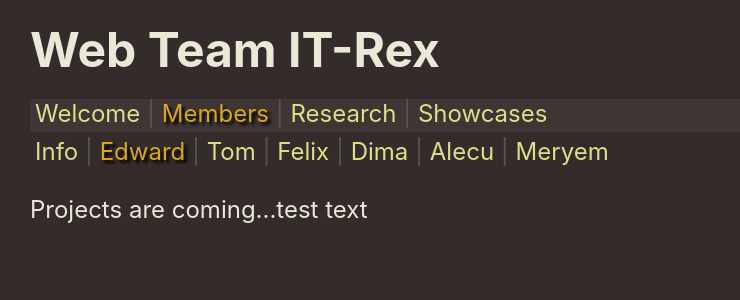
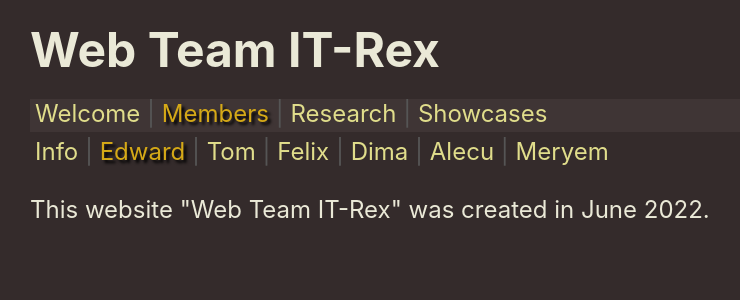
Before and after one commit to Web-Team-IT-Rex/frontend, a React (Vite) app: page /members/edward in a window 1280 px wide. Shown: the top 300 px of the page, without its empty margins (0-740 px from the left). Built offline with nearby package versions, Linux system fonts and the light colour scheme.

Commit message:
works in two components

```diff
--- a/src/App.jsx
+++ b/src/App.jsx
@@ -12,11 +12,15 @@ import { PageMembersAlecu } from './pages/members/PageMembersAlecu';
 import { PageMembersMeryem } from './pages/members/PageMembersMeryem';
 import { NavLink, Routes, Route, Navigate } from 'react-router-dom';
 import { Separator } from './components/Separator';
+import { useContext } from 'react';
+import { AppContext } from './AppContext';
 
 function App() {
+	const { siteTitle } = useContext(AppContext);
+
 	return (
 		<div className="App">
-			<h1>Web Team IT-Rex</h1>
+			<h1>{siteTitle}</h1>
 			<nav className="navMain">
 				<NavLink className="navlink" to="/welcome">
 					Welcome
--- a/src/AppContext.js
+++ b/src/AppContext.jsx
@@ -1,14 +1,14 @@
-import { createContext } from "react";
+import { createContext } from 'react';
 
 export const AppContext = createContext();
 
 export const AppProvider = ({ children }) => {
-
 	return (
 		<AppContext.Provider
 			value={{
-				siteTitle: "Web Team IT-Rex"
-			}}>
+				siteTitle: 'Web Team IT-Rex',
+			}}
+		>
 			{children}
 		</AppContext.Provider>
 	);
--- a/src/main.jsx
+++ b/src/main.jsx
@@ -3,9 +3,12 @@ import ReactDOM from 'react-dom/client';
 import App from './App';
 import './index.css';
 import { BrowserRouter } from 'react-router-dom';
+import { AppProvider } from './AppContext';
 
 ReactDOM.createRoot(document.getElementById('root')).render(
 	<BrowserRouter>
-		<App />
+		<AppProvider>
+			<App />
+		</AppProvider>
 	</BrowserRouter>
 );
--- a/src/pages/members/PageMembersEdward.jsx
+++ b/src/pages/members/PageMembersEdward.jsx
@@ -1,7 +1,12 @@
+import { useContext } from 'react';
+import { AppContext } from '../../AppContext';
+
 export const PageMembersEdward = () => {
+	const { siteTitle } = useContext(AppContext);
+
 	return (
 		<>
-			<p>Projects are coming...test text</p>
+			<p>This website "{siteTitle}" was created in June 2022.</p>
 		</>
 	);
 };
```
